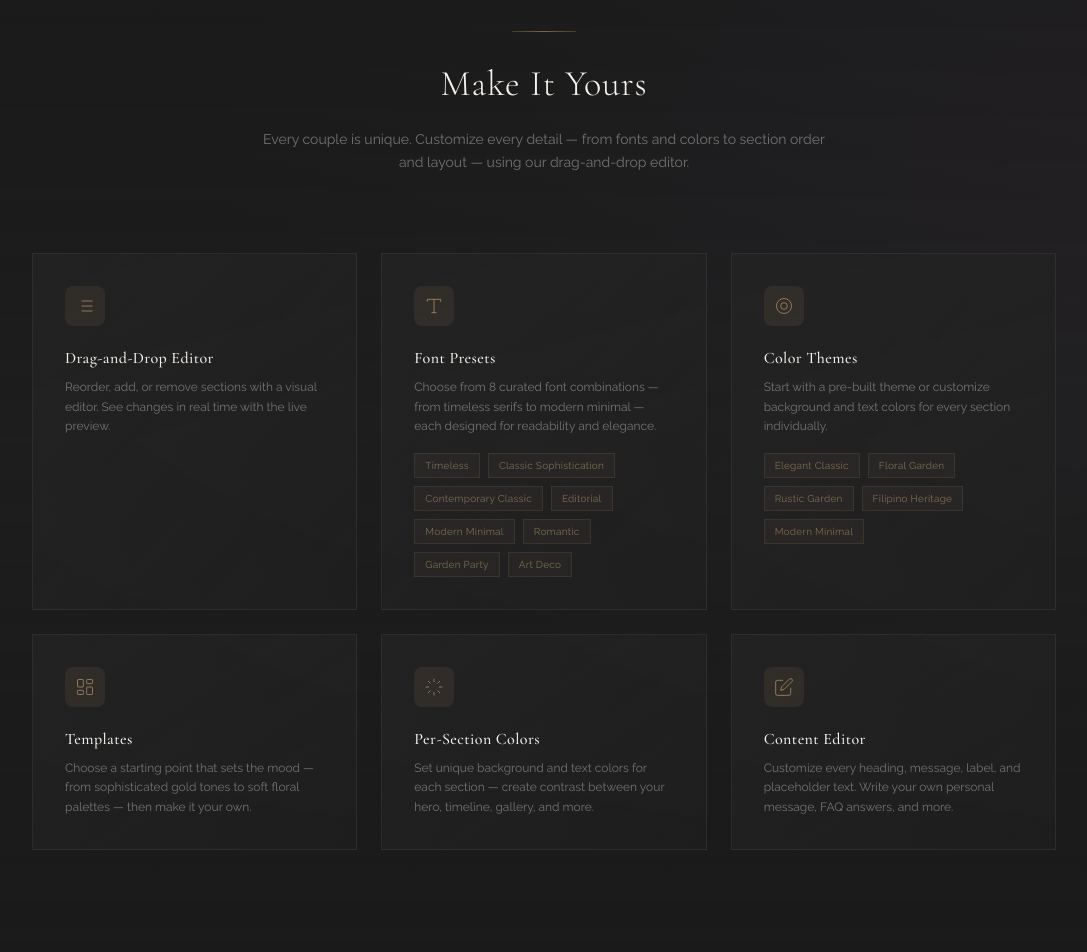
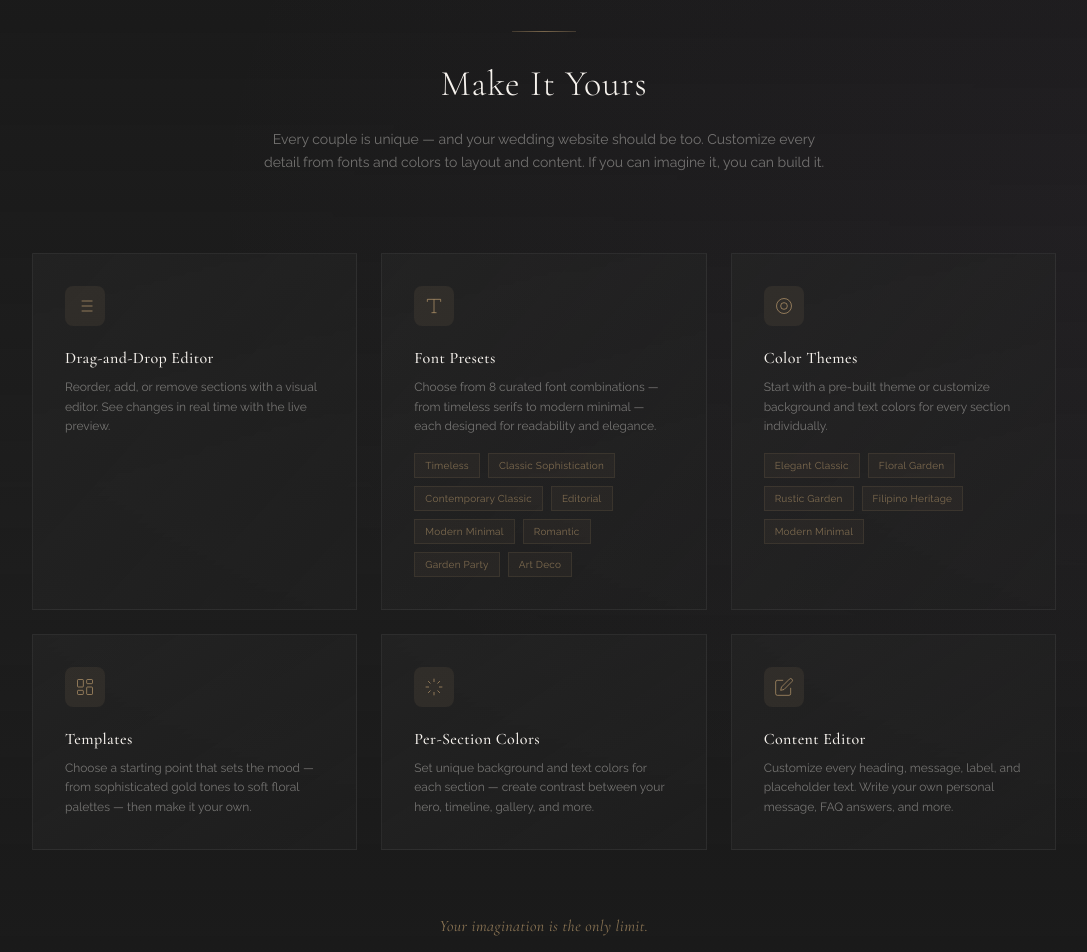
Before and after one commit to JensonMiralles/welcome-hiraya-manawari, a React (Vite) app: page / in a window 1280 px wide. Shown: the part 4700-5652 px from the top of the page, without its empty margins (96-1183 px from the left). Built offline with nearby package versions, Linux system fonts and the light colour scheme.

Commit message:
feat: enhance Customization section description and add motivational tagline

```diff
--- a/src/sections/Customization.tsx
+++ b/src/sections/Customization.tsx
@@ -14,8 +14,9 @@ export function Customization() {
             Make It Yours
           </h2>
           <p className="mt-6 max-w-xl text-sm leading-relaxed text-warm-gray">
-            Every couple is unique. Customize every detail — from fonts and
-            colors to section order and layout — using our drag-and-drop editor.
+            Every couple is unique — and your wedding website should be too.
+            Customize every detail from fonts and colors to layout and content.
+            If you can imagine it, you can build it.
           </p>
         </div>
 
@@ -52,6 +53,10 @@ export function Customization() {
             </div>
           ))}
         </div>
+
+        <p className="mt-16 text-center font-serif text-base italic tracking-wide text-champagne/60">
+          Your imagination is the only limit.
+        </p>
       </div>
     </section>
   );
```
